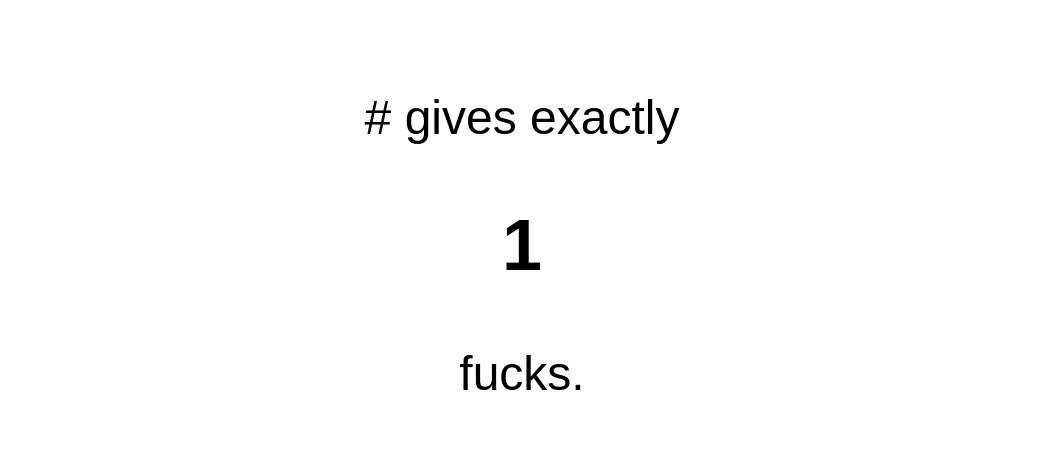
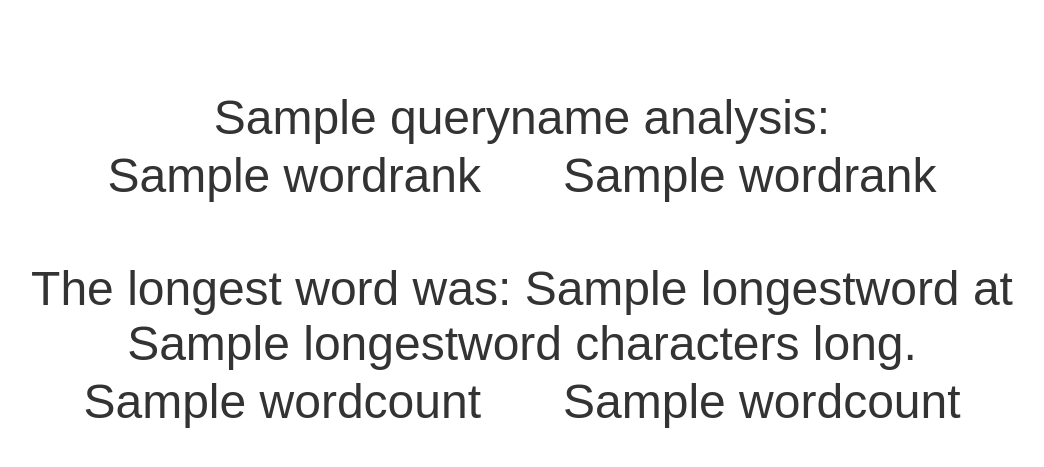
Before and after one commit to agoraphobiae/howmanygiven, a Flask app: template howmanyapp/templates/query.html in a window 1280 px wide. Shown: the top 467 px of the page, without its empty margins (118-1162 px from the left). Run offline with Flask 2, Linux system fonts and the light colour scheme; the template is opened without the code that fills it: most values are stand-ins (such as "Sample title", 1, 10 or a date in 2020).

Commit message:
added frontend handling for viewing analysis

```diff
--- a/howmanyapp/static/common.css
+++ b/howmanyapp/static/common.css
@@ -5,7 +5,7 @@ body {
 
 div {
 	text-align: center;
-	font-color: #333333;
+	color: #333333;
 }
 
 #container {
@@ -25,3 +25,13 @@ input {
 	color: #DDD;
 	border: 1px solid #DDD;
 }
+
+.center {
+	margin-left: auto;
+	margin-right: auto;
+}
+
+.center td {
+	padding-left: 40px;
+	padding-right: 40px;
+}
--- a/howmanyapp/templates/query.html
+++ b/howmanyapp/templates/query.html
@@ -3,12 +3,22 @@
 <div id="container">
   <section id="main-content">
     <div id="guts">
-    {{ queryurl }} gives
-    {% if count %} exactly
-    <br><b><h1>{{ count }}</h1></b> fucks.
-    {% else %}
-    <br><b><h1>no</h1></b> fucks.
-    {% endif %}
+    {{ queryname }} analysis: <br>
+    <table class="center">
+    {% for k,v in data.wordrank.items() %}
+      <tr>
+        <td>{{ k }} </td><td>{{ v }}</td>
+      </tr>
+    {% endfor %}
+    </table><br>
+    The longest word was: {{ data.longestword[0] }} at {{ data.longestword[1] }} characters long.<br>
+    <table class="center">
+    {% for k,v in data.wordcount.items() %}
+      <tr>
+        <td>{{ k }}</td><td>{{ v }}</td>
+      </tr>
+    {% endfor %}
+    </table>
     </div>
   </section>
 </div>
```
Also changed, not shown: howmanyapp/howmany.py (+33 -2 lines), howmanyapp/templates/fquery.html (added, +15 -0 lines), howmanyapp/views.py (+12 -3 lines).
